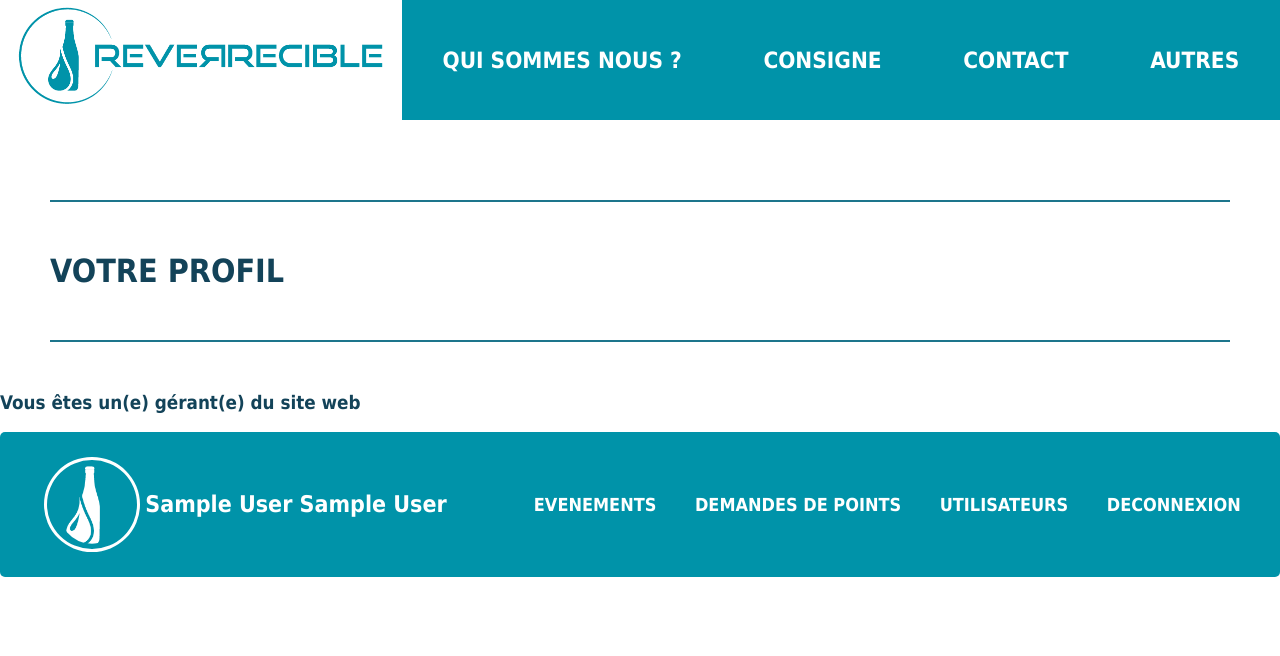
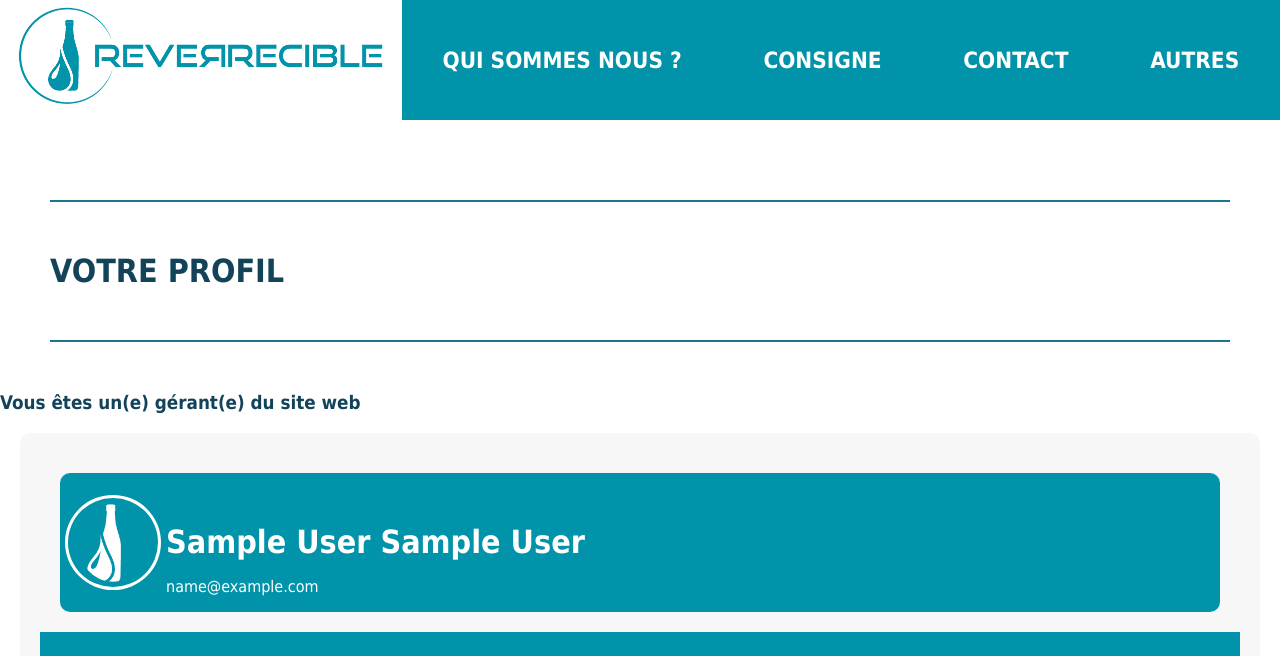
Before and after one commit to GabrielViallon/ProjetAlternatif_Reverrecible, a PHP site: page /Controleur/profilCTRL.php in a window 1280 px wide; the page is wider, and only the part inside the window is pictured. Shown: the top 656 px of that part. Run offline with PHP 8.4, Linux system fonts and the light colour scheme; the visitor is signed in with stand-in values (Sample User, id 1); grey boxes are pictures that could not be loaded.

Commit message:
profil pas fini

```diff
--- a/Vues/Style/main.css
+++ b/Vues/Style/main.css
@@ -89,6 +89,7 @@ nav ul, .profile ul {
   max-height: 120px;
   display:flex;
   flex-direction:row;
+  justify-content:space-between;
   list-style-type: none;
   margin: 0px;
   padding: 0px;
@@ -298,12 +299,28 @@ form input[type=submit] {
   animation-iteration-count: 1;
 }
 
-.profile {
-  font-size: 80%;
+.profile{
+  border-radius: 10px;
+  background: #f7f7f7;
+  margin: 20px;
+  padding: 20px;
+}
+
+.profile-infos {
+  margin:20px;
+  display: flex;
+  flex-direction: row;
+  justify-content: flex-start;
   background-color: #0093a9;
   align-items: center;
-  padding: 20px;
-  border-radius: 5px;
+  border-radius: 10px;
+}
+
+.profile-nom{
+  color:white;
+  margin-top: 50px;
+  display: flex;
+  flex-direction: column;
 }
 
 .photo-profil {
--- a/Vues/profil.php
+++ b/Vues/profil.php
@@ -28,16 +28,20 @@
     </header>
     <h1>VOTRE PROFIL</h1>
     <div class="separateur"></div>
-
         <?php if (isset($_SESSION['nom']) && isset($_SESSION['gerant']) && $_SESSION['gerant'] == 0) {?>
           <div class="profile">
+            <div class="profile-infos">
+              <img class="photo-profil" src="../Vues/Style/profilLogo.png">
+              <?php if (isset($_SESSION['prenom'])) {
+              $prenom = $_SESSION['prenom']; ?>
+              <div class="profile-nom">
+                <h1 style="color:white; margin:0px;"><?=$_SESSION['prenom']?> <?=$_SESSION['nom']?></h1>
+                <p><?=$_SESSION['mail']?></p>
+              </div>
+              <?php }?>
+            </div>
 
             <ul>
-              <li><img class="photo-profil" src="../Vues/Style/profilLogo.png">
-                <?php if (isset($_SESSION['prenom'])) {
-                $prenom = $_SESSION['prenom'];
-                echo '<h2 style="color:white;">' . $_SESSION['prenom'] . " " . $_SESSION['nom'] . '</h2>';}?></li>
-                <li> <div class="separateurP"></div> </li>
               <li><a href="deconnexionCTRL.php"><h3>DECONNEXION</h3></a></li>
             </ul>
 
@@ -47,12 +51,18 @@
         <h3>Vous êtes un(e) gérant(e) du site web</h3>
         <div class="profile">
 
+          <div class="profile-infos">
+            <img class="photo-profil" src="../Vues/Style/profilLogo.png">
+            <?php if (isset($_SESSION['prenom'])) {
+            $prenom = $_SESSION['prenom']; ?>
+            <div class="profile-nom">
+              <h1 style="color:white; margin:0px;"><?=$_SESSION['prenom']?> <?=$_SESSION['nom']?></h1>
+              <p><?=$_SESSION['mail']?></p>
+            </div>
+            <?php }?>
+          </div>
+
           <ul>
-            <li><img class="photo-profil" src="../Vues/Style/profilLogo.png">
-              <?php if (isset($_SESSION['prenom'])) {
-              $prenom = $_SESSION['prenom'];
-              echo '<h2 style="color:white;">' . $_SESSION['prenom'] . " " . $_SESSION['nom'] . '</h2>';}?></li>
-              <li> <div class="separateurP"></div> </li>
             <li><a href="evenementsCTRL.php"><h3>EVENEMENTS</h3></a></li>
             <li><a href="inventaireDesProduitsConsignesCTRL.php"><h3>DEMANDES DE POINTS</h3></a></li>
             <li><a href="utilisateursCTRL.php"><h3>UTILISATEURS</h3></a></li>
```
